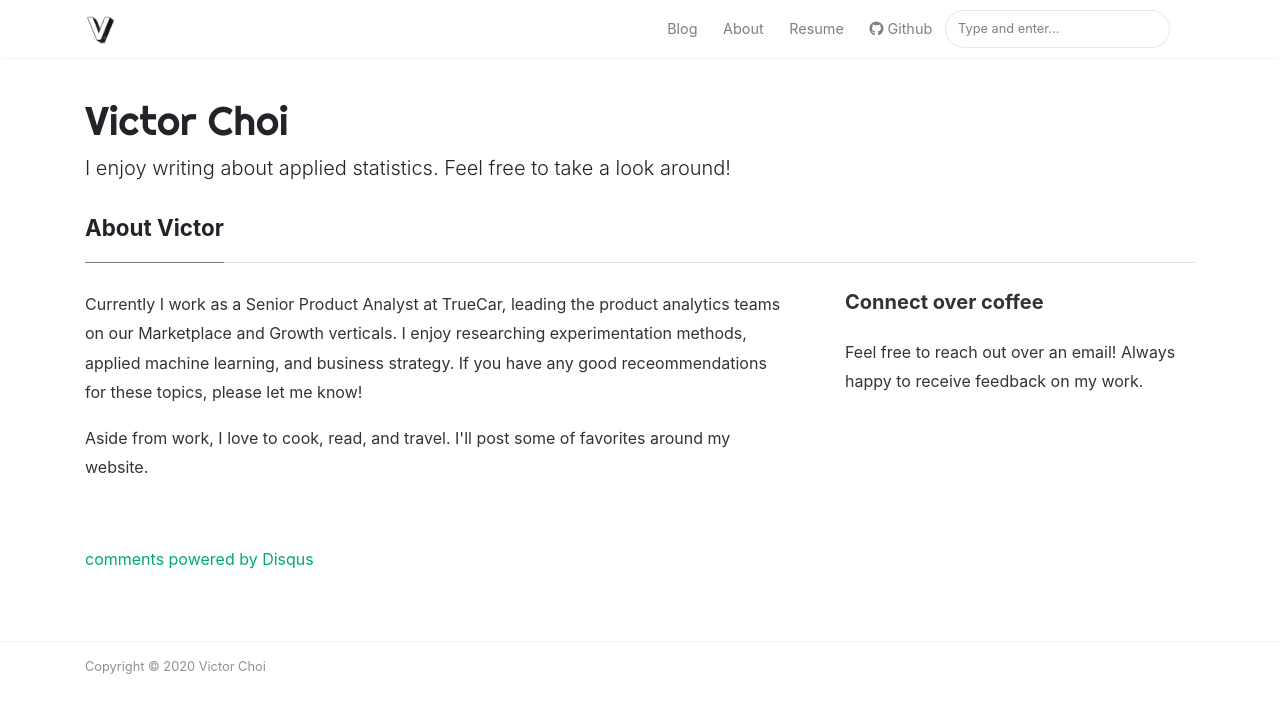
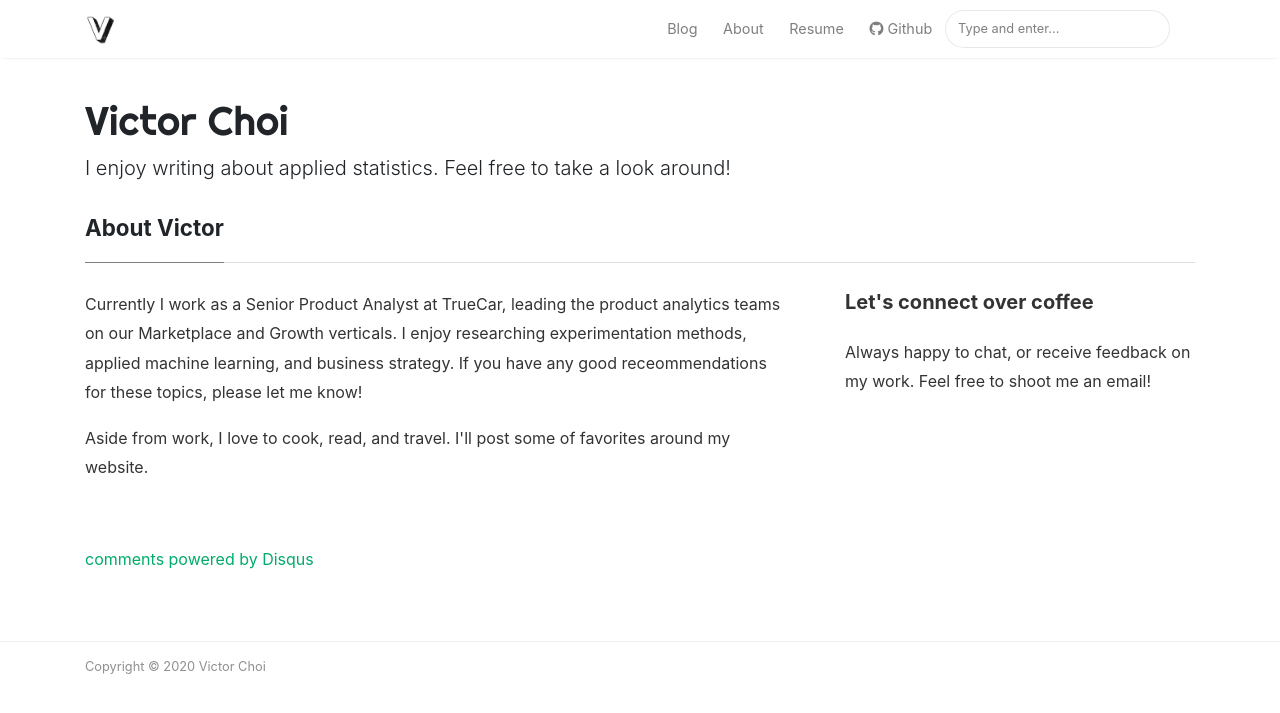
Before and after one commit to vdchoi/vdchoi.github.io, a Jekyll site: the page built from _pages/about.md, in a window 1280 px wide. Shown: the top 713 px of the page. Built offline with Jekyll 4.4.1, drawn with Linux system fonts in a browser that asks for light colours; nearby versions of some CDN libraries; comment, search, counter and statistics services are not loaded.

Commit message:
Edit About

```diff
--- a/_pages/about.md
+++ b/_pages/about.md
@@ -18,9 +18,9 @@ comments: true
 <div class="col-md-4">
 
 <div class="sticky-top sticky-top-80">
-<h5>Connect over coffee</h5>
+<h5>Let's connect over coffee</h5>
 
-<p>Feel free to reach out over an email! Always happy to receive feedback on my work.</p>
+<p>Always happy to chat, or receive feedback on my work. Feel free to shoot me an email!</p>
 
 </div>
 </div>
```
